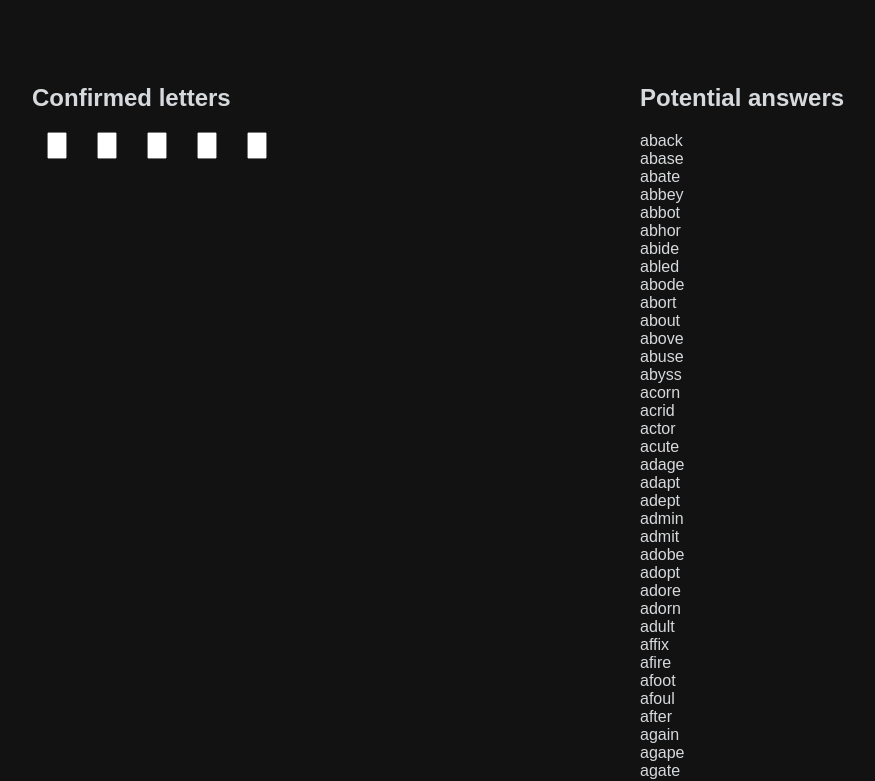
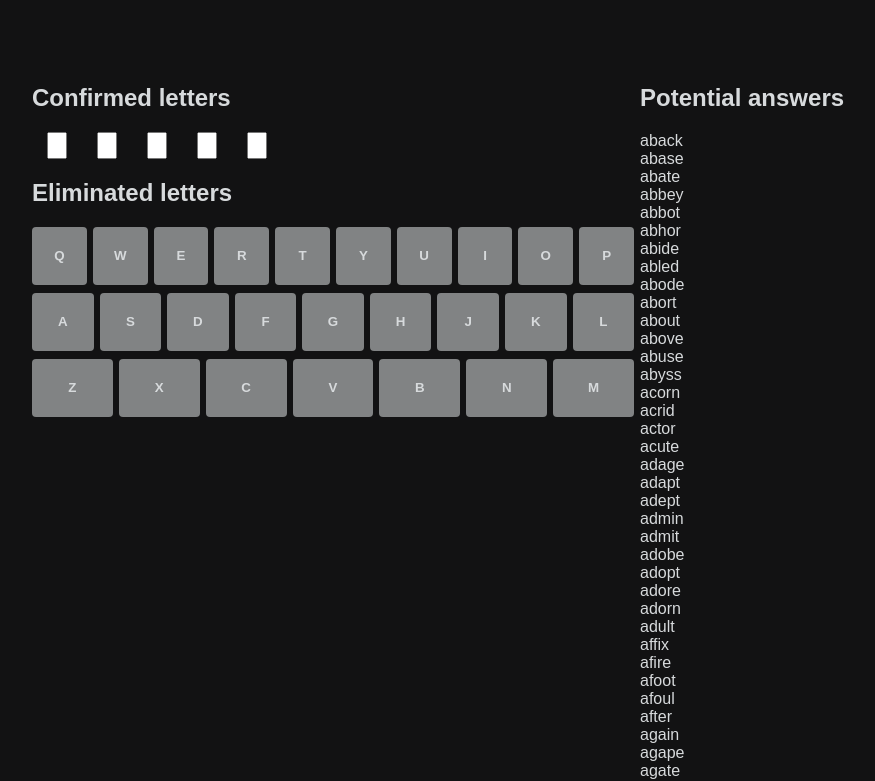
Before and after one commit to R467/wordle-helper, a Next.js app: page / in a window 1280 px wide. Shown: the top 781 px of the page, without its empty margins (0-875 px from the left). Built offline with nearby package versions, Linux system fonts and the light colour scheme.

Commit message:
MVP - should be functional now

```diff
--- a/src/components/ConfirmedLetter.js
+++ b/src/components/ConfirmedLetter.js
@@ -3,7 +3,7 @@ import { ConfirmedLettersContext } from "../contexts/ConfirmedLettersContext";
 
 function ConfirmedLetter({order}) {
 
-    const { confirmedLetters, setConfirmedLetters } = useContext(ConfirmedLettersContext);
+    const { confirmedLetters, setConfirmedLetters, eliminatedLetters, setEliminatedLetters } = useContext(ConfirmedLettersContext);
 
     function letterChanged(index, value){
 
--- /dev/null
+++ b/src/components/Keyboard.js
@@ -0,0 +1,44 @@
+import KeyboardLetter from "./KeyboardLetter";
+
+function Keyboard() {
+
+    return (
+        <div className="keyboard">
+            <h2>Eliminated letters</h2>
+            <div className="keyboardRow">
+                <KeyboardLetter value="q"/>
+                <KeyboardLetter value="w"/>
+                <KeyboardLetter value="e"/>
+                <KeyboardLetter value="r"/>
+                <KeyboardLetter value="t"/>
+                <KeyboardLetter value="y"/>
+                <KeyboardLetter value="u"/>
+                <KeyboardLetter value="i"/>
+                <KeyboardLetter value="o"/>
+                <KeyboardLetter value="p"/>
+            </div>
+            <div className="keyboardRow">
+                <KeyboardLetter value="a"/>
+                <KeyboardLetter value="s"/>
+                <KeyboardLetter value="d"/>
+                <KeyboardLetter value="f"/>
+                <KeyboardLetter value="g"/>
+                <KeyboardLetter value="h"/>
+                <KeyboardLetter value="j"/>
+                <KeyboardLetter value="k"/>
+                <KeyboardLetter value="l"/>
+            </div>
+            <div className="keyboardRow">
+                <KeyboardLetter value="z"/>
+                <KeyboardLetter value="x"/>
+                <KeyboardLetter value="c"/>
+                <KeyboardLetter value="v"/>
+                <KeyboardLetter value="b"/>
+                <KeyboardLetter value="n"/>
+                <KeyboardLetter value="m"/>
+            </div>
+        </div>
+    );
+}
+
+export default Keyboard;
--- /dev/null
+++ b/src/components/KeyboardLetter.js
@@ -0,0 +1,38 @@
+import React, { useContext, useEffect } from "react";
+import { ConfirmedLettersContext } from "../contexts/ConfirmedLettersContext";
+
+function KeyboardLetter({value}) {
+
+    const { confirmedLetters, setConfirmedLetters, eliminatedLetters, setEliminatedLetters } = useContext(ConfirmedLettersContext);
+
+    function updateState() {
+
+        if(confirmedLetters.includes(value)) return;
+
+        if(eliminatedLetters.includes(value)) {
+            setEliminatedLetters(eliminatedLetters.filter((e) =>{return e != value}));
+        }
+        else {
+            setEliminatedLetters([...eliminatedLetters, value]);
+        }
+    }
+
+    function calculateState(){
+
+        if(confirmedLetters.includes(value)) return "correct";
+
+        if(eliminatedLetters.includes(value)) return "eliminated";
+
+        return "";
+    }
+
+    return (
+        <button
+            data-key={value}
+            data-state={calculateState()}
+            onClick={(e) => {updateState()}}
+        >{value}</button>
+    );
+}
+
+export default KeyboardLetter;
--- a/src/components/LayoutLeft.js
+++ b/src/components/LayoutLeft.js
@@ -1,10 +1,12 @@
 import ConfirmedLetters from './ConfirmedLetters';
+import Keyboard from './Keyboard';
 import styles from '../../styles/Home.module.css';
 
 function LayoutLeft({ children }) {
     return (
         <div className={ styles.layoutLeft }>
             <ConfirmedLetters />
+            <Keyboard />
         </div>
     );
 }
--- a/src/components/PotentialAnswers.js
+++ b/src/components/PotentialAnswers.js
@@ -3,13 +3,45 @@ import { ConfirmedLettersContext } from "../contexts/ConfirmedLettersContext";
 import { WordList } from "../../WordList";
 
 function PotentialAnswers() {
-    const { confirmedLetters, setConfirmedLetters } = useContext(ConfirmedLettersContext);
+    const { confirmedLetters, setConfirmedLetters, eliminatedLetters } = useContext(ConfirmedLettersContext);
 
-    function checkLetter(index, word){
+    function checkedMatchedLetters(word){
+        return checkMatchedLetter(0, word) &&
+        checkMatchedLetter(1, word) &&
+        checkMatchedLetter(2, word) &&
+        checkMatchedLetter(3, word) &&
+        checkMatchedLetter(4, word)
+    }
 
+    function checkMatchedLetter(index, word){
+
+        //Ignore blank confirmed letters
         if(confirmedLetters[index] === "") return true;
 
-        return confirmedLetters[index] === word[index];
+        //Match on confirmed letters
+        if(confirmedLetters[index] === word[index]) return true;
+
+        return false;
+    }
+
+    function checkEliminatedLetters(word){
+        const elMatches = eliminatedLetters.find((el) => {
+            return el != "" && word.includes(el);
+        })
+
+        if(word === "zonal")
+        {
+            console.log(word);
+            console.log("elMatches", elMatches);
+        }
+
+
+        if(elMatches)
+        {
+            return false;
+        }
+
+        return true;
     }
 
     let counter = 0;
@@ -18,11 +50,8 @@ function PotentialAnswers() {
             {WordList.filter(word =>
                 {
                     if(
-                        checkLetter(0, word) &&
-                        checkLetter(1, word) &&
-                        checkLetter(2, word) &&
-                        checkLetter(3, word) &&
-                        checkLetter(4, word)
+                        checkedMatchedLetters(word) &&
+                        checkEliminatedLetters(word)
                     )
                     return true;
                 }
--- a/src/hooks/useConfirmedLetters.js
+++ b/src/hooks/useConfirmedLetters.js
@@ -2,10 +2,13 @@ import { useState } from "react";
 
 function useConfirmedLetters() {
     const [confirmedLetters, setConfirmedLetters] = useState(["","","","",""]);
+    const [eliminatedLetters, setEliminatedLetters] = useState([]);
 
     return {
         confirmedLetters,
-        setConfirmedLetters
+        setConfirmedLetters,
+        eliminatedLetters,
+        setEliminatedLetters
     }
 }
 
--- a/styles/globals.css
+++ b/styles/globals.css
@@ -41,3 +41,43 @@ a {
   font-size: 18px;
   width: 20px;
 }
+
+
+
+button[data-state='eliminated'] {
+    background-color: #3a3a3c;
+    color: #d7dadc;
+}
+
+button[data-state='correct'] {
+  background-color: #538d4e;
+  color: #d7dadc;
+}
+
+.keyboardRow {
+  display: flex;
+  width: 100%;
+  margin: 0 auto 8px;
+  touch-action: manipulation;
+}
+
+button {
+  font-family: inherit;
+    font-weight: bold;
+    border: 0;
+    padding: 0;
+    margin: 0 6px 0 0;
+    height: 58px;
+    border-radius: 4px;
+    cursor: pointer;
+    user-select: none;
+    background-color: #818384;
+    color: #d7dadc;
+    flex: 1;
+    display: flex;
+    justify-content: center;
+    align-items: center;
+    text-transform: uppercase;
+    -webkit-tap-highlight-color: rgba(0,0,0,0.3);
+
+}
```
Also changed, not shown: src/contexts/ConfirmedLettersContext.js (+6 -2 lines).
